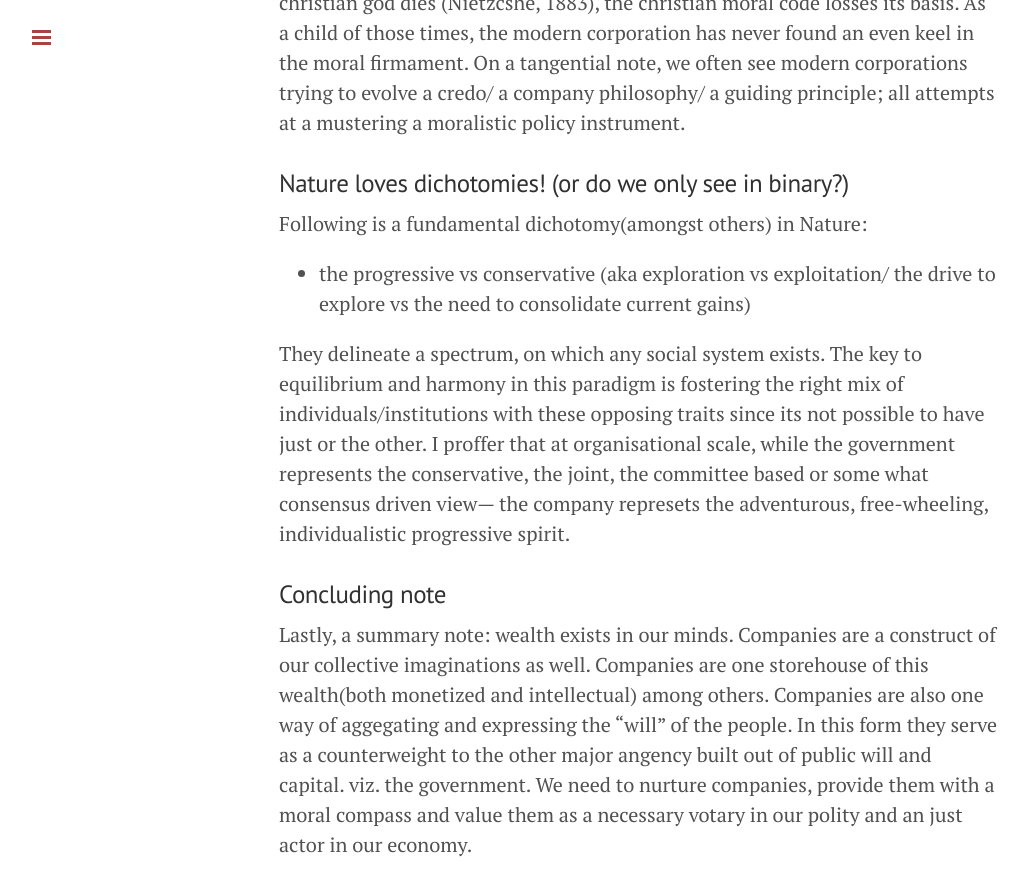
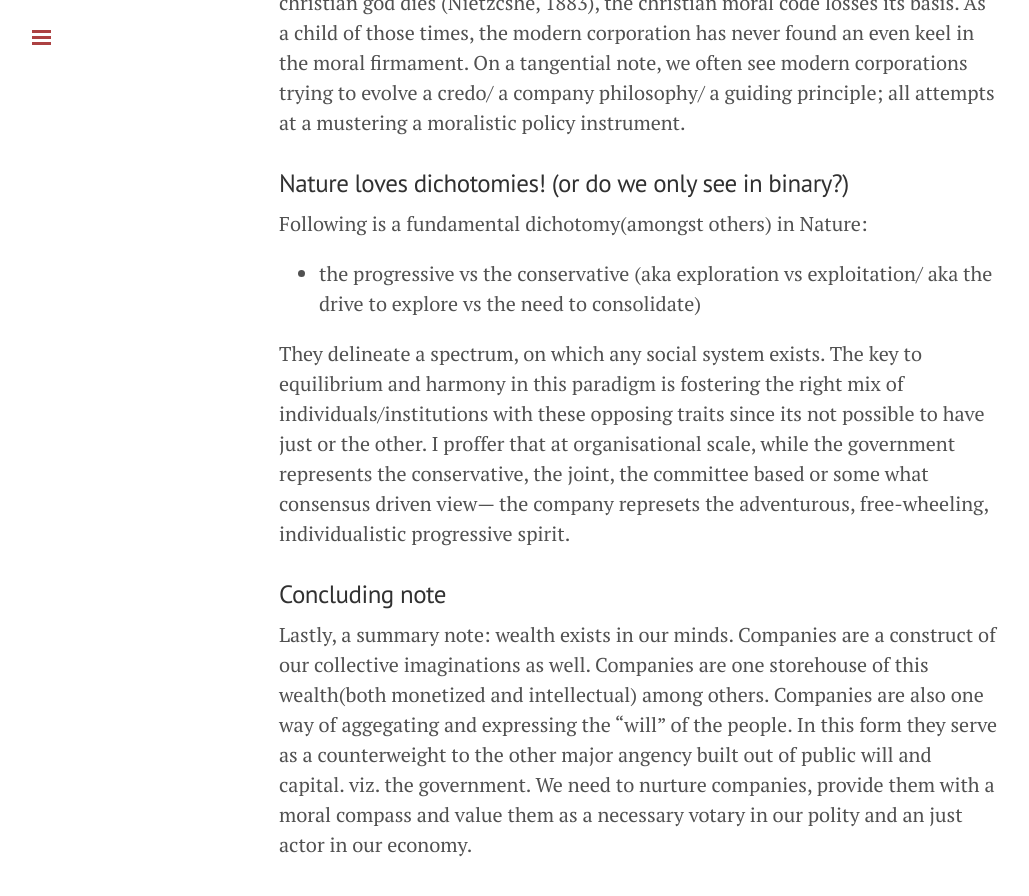
Before and after one commit to auag92/blog, a Jekyll site: the page built from _posts/2020-05-13-company.md, in a window 1280 px wide and 900 px high, scrolled down 1161 px. Shown: the top 896 px of the window, without its empty margins (1-1030 px from the left). Built offline with Jekyll 4.4.1, drawn with Linux system fonts in a browser that asks for light colours; comment, search, counter and statistics services are not loaded.

Commit message:
company modified

```diff
--- a/_posts/2020-05-13-company.md
+++ b/_posts/2020-05-13-company.md
@@ -43,8 +43,8 @@ all attempts at a mustering a moralistic policy instrument.
 
 ### Nature loves dichotomies! (or do we only see in binary?)
 Following is a fundamental dichotomy(amongst others) in Nature:
- * the progressive vs conservative
- (aka exploration vs exploitation/ the drive to explore vs the need to consolidate current gains)
+ * the progressive vs the conservative
+ (aka exploration vs exploitation/ aka the drive to explore vs the need to consolidate)
 
 They delineate a spectrum, on which any social system exists. The key to equilibrium and
 harmony in this paradigm is fostering the right mix of individuals/institutions with these
```
